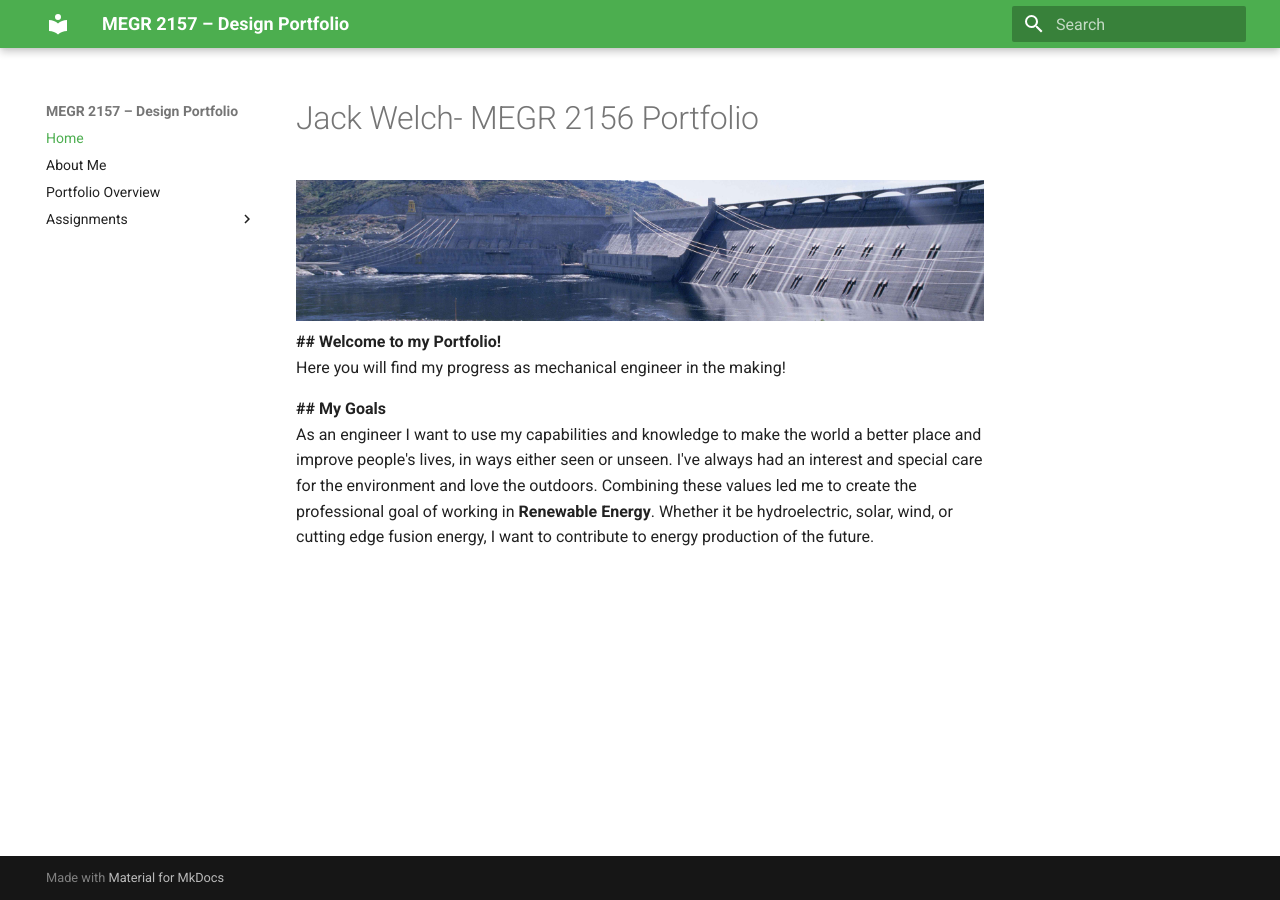
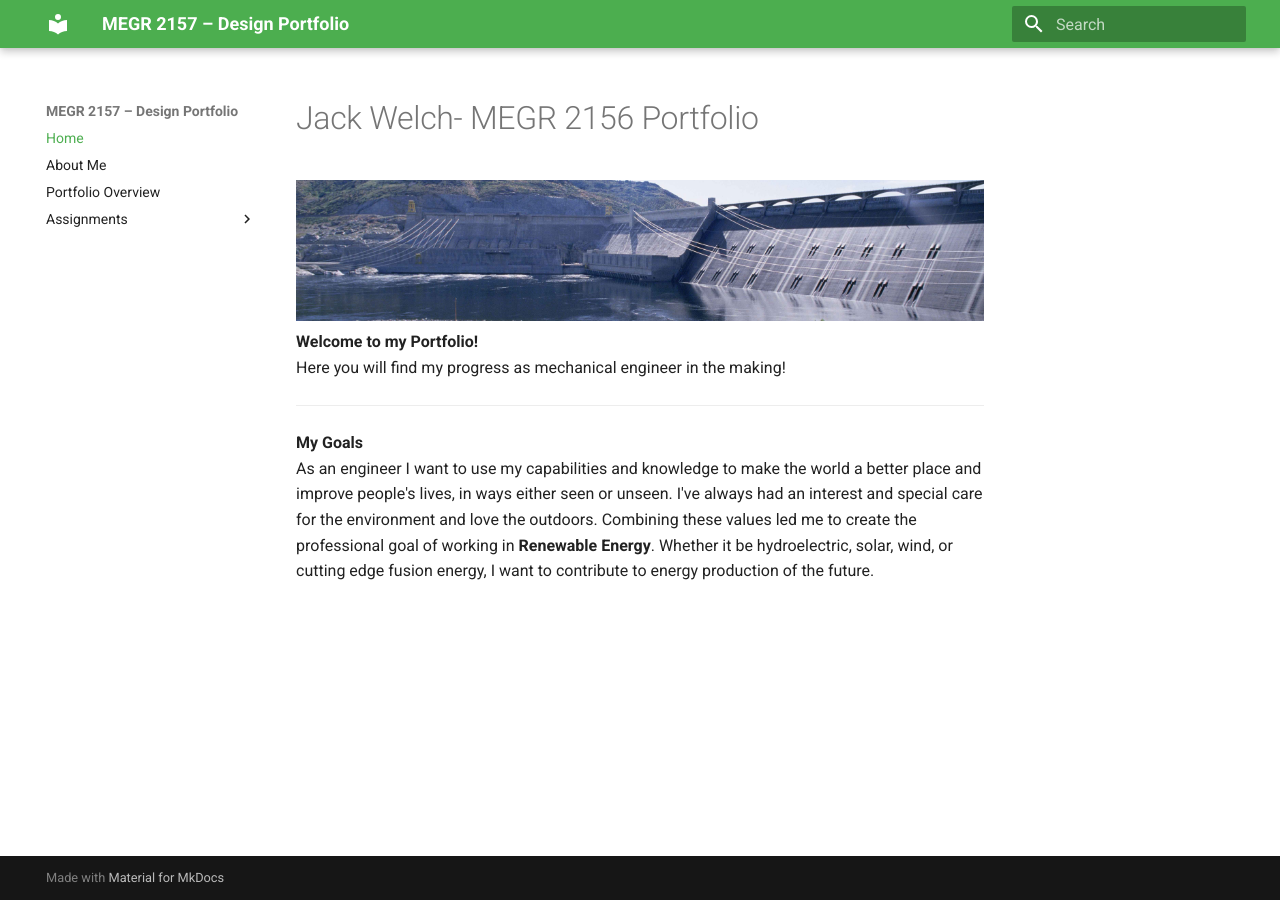
Before and after one commit to jwelch37/megr2156-portfolio, an MkDocs documentation site: the page built from docs/index.md, in a window 1280 px wide. Built offline with MkDocs 1.6.1 and Material for MkDocs 9.7.7, drawn with Linux system fonts in a browser that asks for light colours.

```diff
--- a/docs/index.md
+++ b/docs/index.md
@@ -1,8 +1,9 @@
 # Jack Welch- MEGR 2156 Portfolio
 
 ![CoverPhoto](Hydro_electric_dam_building.jpg)
-**## Welcome to my Portfolio!**
+**Welcome to my Portfolio!**
 Here you will find my progress as mechanical engineer in the making!
 
-**## My Goals**
+---
+**My Goals**
 As an engineer I want to use my capabilities and knowledge to make the world a better place and improve people's lives, in ways either seen or unseen. I've always had an interest and special care for the environment and love the outdoors. Combining these values led me to create the professional goal of working in **Renewable Energy**. Whether it be hydroelectric, solar, wind, or cutting edge fusion energy, I want to contribute to energy production of the future.
```
